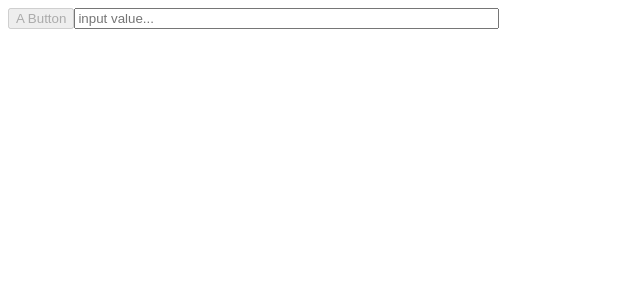
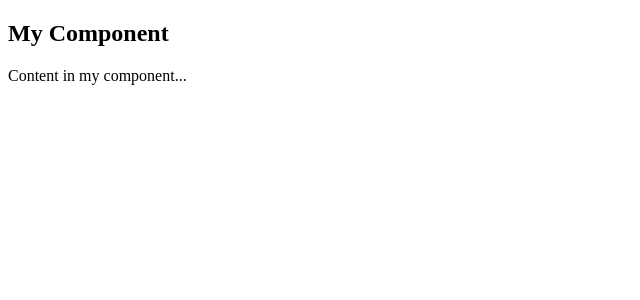
Before and after one commit to duyenlnh21/hoc-lam-web, a React (Create React App) app in the folder chapter/: page / in a window 1280 px wide. Shown: the top 300 px of the page, without its empty margins (0-640 px from the left). Built offline with nearby package versions, Linux system fonts and the light colour scheme.

Commit message:
encapsulatin-html

```diff
--- a/chapter/src/index.js
+++ b/chapter/src/index.js
@@ -104,20 +104,38 @@
 //     document.getElementById('root')
 // );
 
-//dynamic-property-values-and-text
+// //dynamic-property-values-and-text
 
-import React from 'react';
+// import React from 'react';
+// import { render } from 'react-dom';
+
+// const enabled = false;
+// const text = 'A Button';
+// const placeholder = 'input value...';
+// const size = 50;
+
+// render(
+//     <section>
+//         <button disabled={!enabled}>{text}</button>
+//         <input placeholder={placeholder} size={size} />
+//     </section>,
+//     document.getElementById('root')
+// );
+
+// encapsulatin-html
+
+import React, { Component } from 'react';
 import { render } from 'react-dom';
 
-const enabled = false;
-const text = 'A Button';
-const placeholder = 'input value...';
-const size = 50;
+class MyComponent extends Component {
+  render() {
+    return (
+      <section>
+        <h1>My Component</h1>
+        <p>Content in my component...</p>
+      </section>
+    );
+  }
+}
 
-render(
-    <section>
-        <button disabled={!enabled}>{text}</button>
-        <input placeholder={placeholder} size={size} />
-    </section>,
-    document.getElementById('root')
-);
+render(<MyComponent />, document.getElementById('root'));
```
Also changed, not shown: 1 other file (tests, documents, lock files or other folders).
